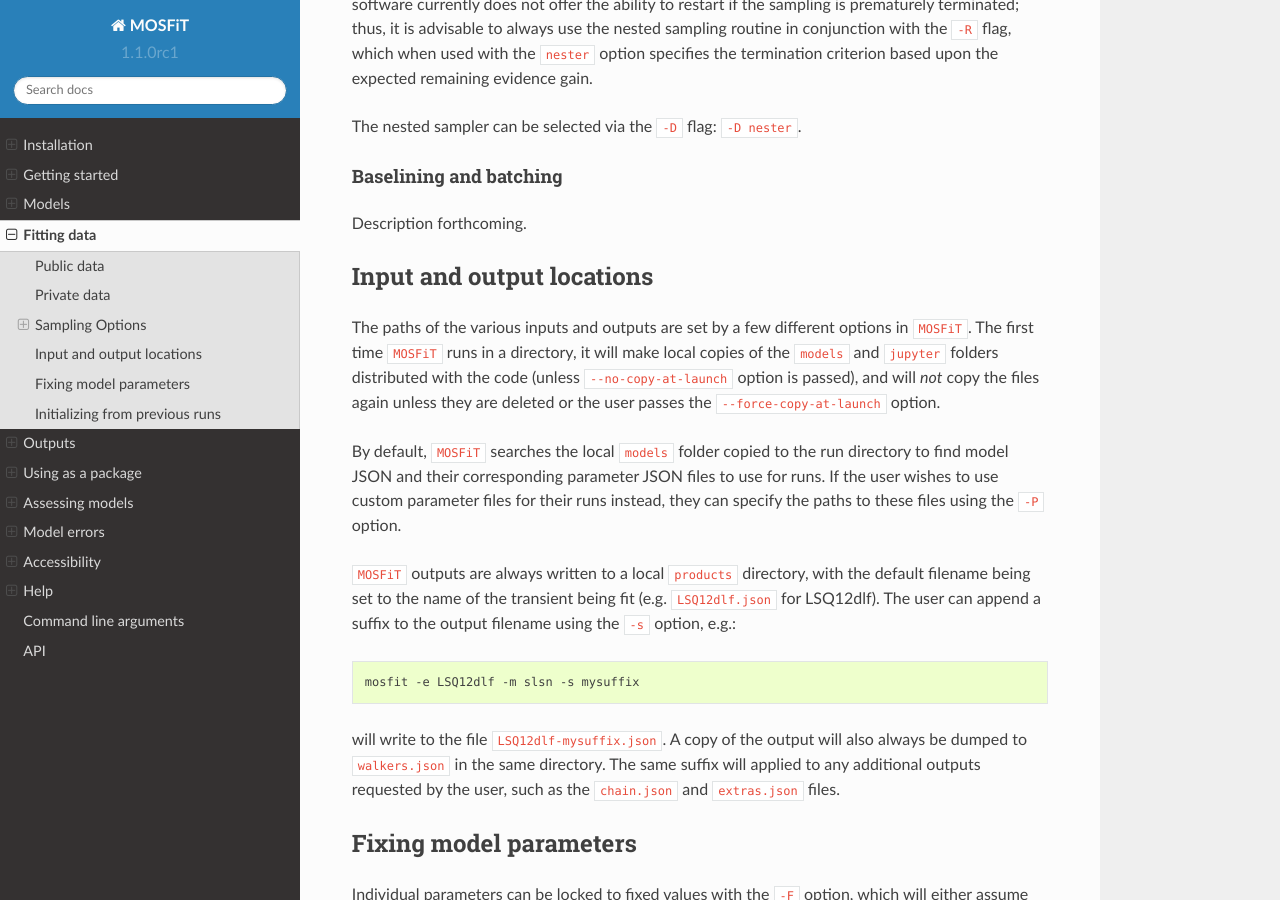
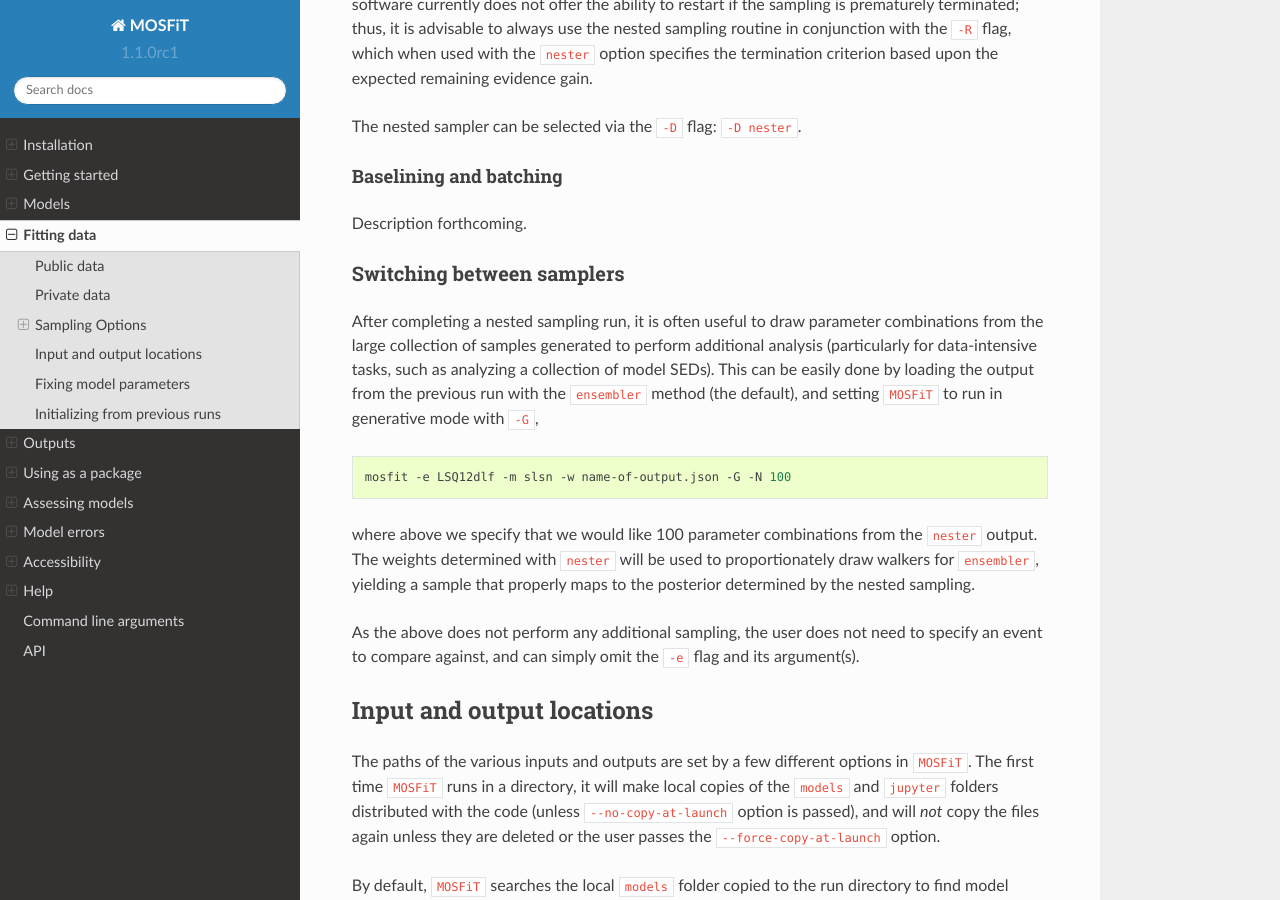
Before and after one commit to guillochon/MOSFiT, a Sphinx documentation site: the page built from docs/fitting.rst, in a window 1280 px wide and 900 px high, scrolled down 4559 px. Built offline with Sphinx 7.4.7 and the Read the Docs theme 2.0.0, drawn with Linux system fonts in a browser that asks for light colours.

Commit message:
DOCS: add description on switching between samplers

```diff
--- a/docs/fitting.rst
+++ b/docs/fitting.rst
@@ -152,6 +152,21 @@ Baselining and batching
 
 Description forthcoming.
 
+.. _switching:
+
+Switching between samplers
+==========================
+
+After completing a nested sampling run, it is often useful to draw parameter combinations from the large collection of samples generated to perform additional analysis (particularly for data-intensive tasks, such as analyzing a collection of model SEDs). This can be easily done by loading the output from the previous run with the ``ensembler`` method (the default), and setting ``MOSFiT`` to run in generative mode with ``-G``,
+
+.. code-block:: bash
+
+    mosfit -e LSQ12dlf -m slsn -w name-of-output.json -G -N 100
+
+where above we specify that we would like 100 parameter combinations from the ``nester`` output. The weights determined with ``nester`` will be used to proportionately draw walkers for ``ensembler``, yielding a sample that properly maps to the posterior determined by the nested sampling.
+
+As the above does not perform any additional sampling, the user does not need to specify an event to compare against, and can simply omit the ``-e`` flag and its argument(s).
+
 .. _io:
 
 --------------------------
--- a/docs/getting_started.rst
+++ b/docs/getting_started.rst
@@ -63,7 +63,7 @@ Using your own data
 
     mosfit -e my_ascii_data_file.csv
 
-``MOSFiT`` will convert the files to JSON format and immediately begin processing the new files (append ``-i 0`` to immediately exit after conversion). For more information, please see the :ref:`Private data` section.
+``MOSFiT`` will convert the files to JSON format and immediately begin processing the new files (append ``-G`` to immediately exit after conversion). For more information, please see the :ref:`Private data` section.
 
 .. _producing-outputs:
 
```
Also changed, not shown: 1 other file.
